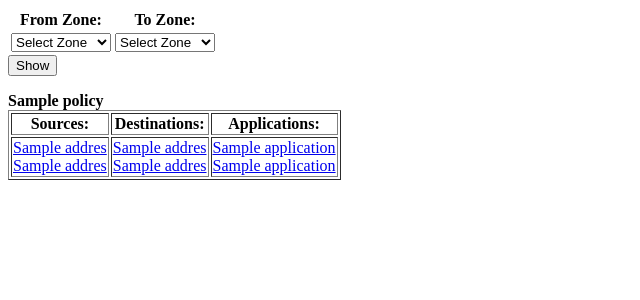
After one commit to Dennizz/rulemaker, a Django app: template templates/rulemaker/rules.html in a window 1280 px wide. The commit adds this page. Shown: the top 300 px of the page, without its empty margins (0-640 px from the left). Run offline with Django 3.2, Linux system fonts and the light colour scheme; the template is opened without the code that fills it: most values are stand-ins (such as "Sample title", 1, 10 or a date in 2020).

Commit message:
Added basic policy and object viewer

```diff
--- a/templates/rulemaker/ruleOverview.html
+++ b/templates/rulemaker/ruleOverview.html
@@ -1,28 +1,31 @@
-{% for policy in  policies %}
-	<br>name: {{ policy.name }}
-	<br>source addresses:
-	{% for address in policy.srcAddress.all %}
-		{{ address.name }}
-	{% endfor %}
-	<br>source addressSets:
-	{% for addressSet in policy.srcAddressSet.all %}
-		{{ addressSet.name }}
-	{% endfor %}
-	<br>destination addresses:
-	{% for address in policy.dstAddress.all %}
-		{{ address.name }}
-	{% endfor %}
-	<br>destination addressSets:
-	{% for addressSet in policy.dstAddressSet.all %}
-		{{ addressSet.name }}
-	{% endfor %}
-	<br>applications:
-	{% for application in policy.application.all %}
-		{{ application.name }}
-	{% endfor %}
-	<br>applicationsets:
-	{% for applicationSet in policy.applicationSet.all %}
-		{{ applicationSet.name }}
-	{% endfor %}
-	<br>
-{% endfor %}
+ <form name="viewPolicies" method="post" action"" >
+ {% csrf_token %}
+ 	<table>
+ 		<tr>
+	 		<th>From Zone:</th>
+	 		<th>To Zone:</th>
+	 	</tr>
+	 	<tr>
+	 		<td>
+	 			<select id="fromZone" name="fromZone">
+  				<option  value="" selected="selected">Select Zone</option>
+  				{% for zone in zones %}
+  					<option value="{{zone.name}}">{{zone.name|capfirst}}</option>
+  				{% endfor %}
+				</select>
+	 		</td>
+	 		<td>
+	 			<select id="toZone" name="toZone">
+  				<option  value="" selected="selected">Select Zone</option>
+  				{% for zone in zones %}
+  					<option value="{{zone.name}}">{{zone.name|capfirst}}</option>
+  				{% endfor %}
+				</select>
+	 		</td>
+	 	</tr>
+    </table>
+    <input type="Submit" value="Show" />
+</form>
+
+{% block rules %}
+{% endblock %}
--- /dev/null
+++ b/templates/rulemaker/rules.html
@@ -0,0 +1,40 @@
+{% extends "rulemaker/ruleOverview.html" %}
+{% block rules %}
+{% for policy in  policies %}
+	<b>{{ policy.name }}</b>
+	<table border=1>
+		<tr>
+			<th>Sources:</th>
+			<th>Destinations:</th>
+			<th>Applications:</th>
+		</tr>
+		<tr>
+			<td>
+				{% for address in policy.srcAddress.all %}
+					<a href="../address/{{ firewall.hostname }}/{{ fromZone.name }}/{{ address.name }}">{{ address.name }}<br>
+				{% endfor %}
+				{% for addressSet in policy.srcAddressSet.all %}
+					<a href="../addressSet/{{ firewall.hostname }}/{{ fromZone.name }}/{{ addressSet.name }}">{{ addressSet.name }}<br>
+				{% endfor %}
+			</td>
+			<td>
+				{% for address in policy.dstAddress.all %}
+					<a href="../address/{{ firewall.hostname }}/{{ toZone.name }}/{{ address.name }}">{{ address.name }}<br>
+				{% endfor %}
+				{% for addressSet in policy.dstAddressSet.all %}
+					<a href="../addressSet/{{ firewall.hostname }}/{{ toZone.name }}/{{ addressSet.name }}">{{ addressSet.name }}<br>
+				{% endfor %}
+			</td>
+			<td>
+				{% for application in policy.application.all %}
+					<a href="../application/{{ firewall.hostname }}/{{ application.name }}">{{ application.name }}<br>
+				{% endfor %}
+				{% for applicationSet in policy.applicationSet.all %}
+					<a href="../applicationSet/{{ firewall.hostname }}/{{ applicationSet.name }}">{{ applicationSet.name }}<br>
+				{% endfor %}
+			</td>
+		</tr>
+	</table>
+	<br>
+{% endfor %}
+{% endblock %}
--- /dev/null
+++ b/templates/rulemaker/viewAddress.html
@@ -0,0 +1 @@
+{{ address }}
--- /dev/null
+++ b/templates/rulemaker/viewAddressSet.html
@@ -0,0 +1 @@
+{{ addressSet }}
--- /dev/null
+++ b/templates/rulemaker/viewApplication.html
@@ -0,0 +1 @@
+{{ application }}
--- /dev/null
+++ b/templates/rulemaker/viewApplicationSet.html
@@ -0,0 +1 @@
+{{ applicationSet }}
--- a/urls.py
+++ b/urls.py
@@ -5,6 +5,10 @@ from django.contrib import admin
 admin.autodiscover()
 
 urlpatterns = patterns('',
-    url(r'^ruleoverview/(?P<firewall>[^/]+)/(?P<srcZone>[^/]+)/(?P<dstZone>[^/]+)', ruleOverview, name='ruleOverview'),
+    url(r'^ruleoverview/(?P<firewall>[^/]+)', ruleOverview, name='ruleOverview'),
     url(r'^updatefirewall/(?P<firewall>[^/]+)', updateFirewall, name='updateFirewall'),
+    url(r'^address/(?P<firewall>[^/]+)/(?P<zone>[^/]+)/(?P<address>[^/]+)', viewAddress, name='viewAddress'),
+    url(r'^addressSet/(?P<firewall>[^/]+)/(?P<zone>[^/]+)/(?P<addressSet>[^/]+)', viewAddressSet, name='viewAddressSet'),
+    url(r'^application/(?P<firewall>[^/]+)/(?P<application>[^/]+)', viewApplication, name='viewApplication'),
+    url(r'^applicationSet/(?P<firewall>[^/]+)/(?P<applicationSet>[^/]+)', viewApplicationSet, name='viewApplicationSet'),
 )
```
Also changed, not shown: views.py (+37 -5 lines).
